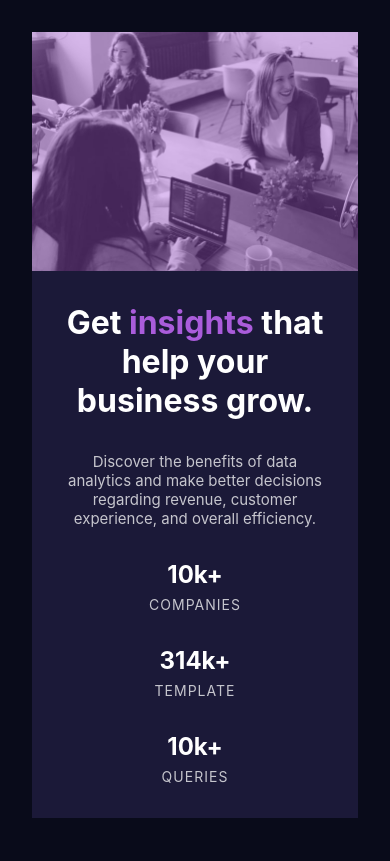
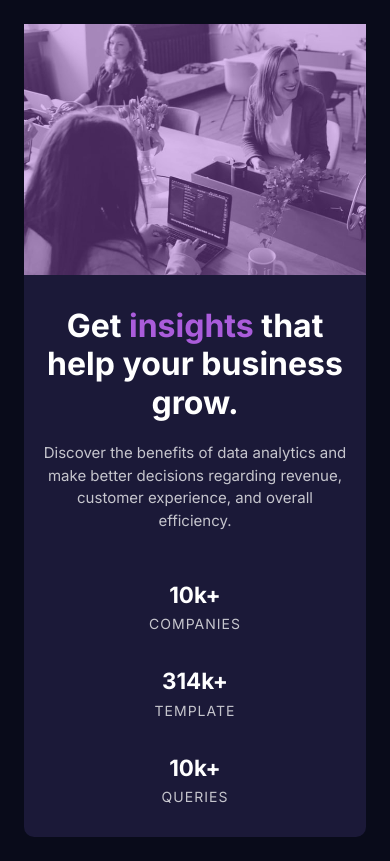
Before and after one commit to Ariyavasanth/Stats-preview-card-component, a plain HTML site: page index.html in a window 390 px wide. Drawn offline with Linux system fonts and the light colour scheme; a web font is replaced by a local one.

Commit message:
feat:mobile view successfull

```diff
--- a/index.html
+++ b/index.html
@@ -3,55 +3,56 @@
 <head>
   <meta charset="UTF-8">
   <meta name="viewport" content="width=device-width, initial-scale=1.0"> <!-- displays site properly based on user's device -->
+  <link rel="icon" type="image/png" sizes="32x32" href="./images/favicon-32x32.png">
+  <title>Frontend Mentor | Stats preview card component</title>
+  <link rel="preconnect" href="https://fonts.googleapis.com">
+  <link rel="preconnect" href="https://fonts.gstatic.com" crossorigin>
+  <link href="https://fonts.googleapis.com/css2?family=Inter:ital,opsz,wght@0,14..32,100..900;1,14..32,100..900&family=Lexend+Deca:wght@100..900&display=swap" rel="stylesheet">
+  <link rel = "stylesheet" href = "style.css">
 
-  <link rel="icon" type="image/png" sizes="32x32" href="./images/favicon-32x32.png">
-
-  <title>Frontend Mentor | Stats preview card component</title>
-  <link rel = "stylesheet" href = "style.css">
 
 
 </head>
 <body>
-  <div class = "wrapper">
+  <main class = "wrapper">
 
-    <div class = "image_box">
-    <picture>
-      <source media="(min-width: 400px)" srcset = "images/image-header-desktop.jpg"  alt="people-Image-desktop">
-
-      <img src = "images/image-header-mobile.jpg" alt = "people-Image-mobile">
-    </picture>
-    </div>
+    <section class="image_box">
+      <picture>
+        <!-- Desktop Image -->
+        <source media="(min-width: 400px)" srcset="./images/image-header-desktop.jpg">
+        <!-- Fallback to Mobile Image -->
+        <img src="images/image-header-mobile.jpg" alt="People working together">
+      </picture>
+    </section>
 
 
-    <div class = "business_content">
-      <h1 class = "business_content__quote business__txt">Get <span class = "insight">insights</span> that help your business grow.</h1>
-
-      <p class = "business_content__services business__txt">Discover the benefits of data analytics and make better decisions regarding revenue, customer
+    <section class = "business_content">
+      <h1 class = "business_content__quote txt-padding-bottom business__txt">Get <span class = "insight">insights</span> that help your business grow.</h1>
+      <p class = "business_content__services txt-padding-bottom business__txt">Discover the benefits of data analytics and make better decisions regarding revenue, customer
         experience, and overall efficiency.</p>
 
       <div class="business_content__network business__txt">
         <ul class="network">
           <li>
-            <h1>10k+</h1>
+            <p>10k+</p>
             <p><span>COMPANIES</span></p>
           </li>
 
           <li>
-            <h1>314k+</h1>
+            <p>314k+</p>
             <p><span>TEMPLATE</span></p>
           </li>
 
           <li>
-            <h1>10k+</h1>
+            <p>10k+</p>
             <p><span>QUERIES</span></p>
           </li>
         </ul>
       </div>
-    </div>
 
+    </section>
 
-
-  </div>
+  </main>
 
 </body>
 </html>
--- a/style.css
+++ b/style.css
@@ -1,5 +1,27 @@
-@import url(https://fonts.google.com/specimen/Inter);
-@import url(https://fonts.google.com/specimen/Lexend+Deca);
+/* 1. Use a more-intuitive box-sizing model */
+*, *::before, *::after {
+  box-sizing: border-box;
+}
+
+
+
+body {
+  /* 3. Add accessible line-height */
+  line-height:1.5;
+
+}
+
+/* 5. Improve media defaults */
+img, picture, video, canvas, svg {
+  display: block;
+  max-width: 100%;
+}
+
+/* 6. Inherit fonts for form controls */
+input, button, textarea, select {
+  font: inherit;
+}
+
 
 
 :root{
@@ -30,50 +52,77 @@ body{
 
 .wrapper{
     background-color: var(--clr-Dark_desaturated_blue);
-    margin:2rem;
+    margin:1.5rem;
+    border-radius:10px;
+
+
 }
 
 
 .image_box{
     max-width:100%;
     background-color: var(--clr-Soft_violet);
-}
-
-img{
-    width:100%;
-    opacity:0.6;
-    display: block;
-}
-
-.business__txt{
-    text-align: center;
-    margin: 2rem;
-
 
 }
 
+
+
+img{
+    opacity:0.6;
+
+}
+
+.business_content{
+    padding:2rem 1rem 0rem 1rem;
+}
+.business__txt{
+    text-align: center;
+}
+
 .business_content__quote{
-    color:var(--clr-White)
+    color:var(--clr-White);
+    font-size:2rem;
+    line-height: 1.2;
 
+}
+
+/* .business_content__services{
+    max-width:18.75rem;
+
+} */
+
+.txt-padding-bottom{
+    padding-bottom: 1.25rem;
 }
 
 .insight{
     color: var(--clr-Soft_violet);
 }
 
+.network{
+    padding-top:1.6rem;
+}
+
 
 .network li{
     list-style:none;
-    margin-bottom:2rem;
+    padding-bottom:1.8rem;
+}
+
+.network li p:nth-child(1){
+    color:var(--clr-White);
+    font-weight:700;
+    font-size:1.4rem;
+
 }
 
 li h1{
     font-size:1.500rem;
-    margin-bottom:0.313rem;
+    /* margin-bottom:0.313rem; */
 }
 
 .business_content__services{
-    font-size: 15px;
+    font-size: 0.938rem;
 }
 
 li h1{
@@ -90,40 +139,35 @@ li p span{
 
 }
 
-@media screen and  (min-width:400px){
+ @media screen and  (min-width:450px){
     .wrapper{
-        display: grid;
-        grid-template-columns: 1fr 1fr;
-        max-width:800px;
+        display:flex;
+        flex-direction:row-reverse;
+        max-width:50rem;
         place-content:center;
+
     }
 
     .business__txt{
         text-align:left ;
     }
 
-    .network li{
-        list-style:none;
-        margin-bottom:2rem;
-    }
+
 
     .network{
         display: flex;
         justify-content: center;
         align-items: center;
     }
+
     .business_content{
-        padding: 1.25rem;
+        padding: 4rem 4rem 2.5rem 4rem;
     }
 
     li{
         flex-grow: 2;
     }
 
-    img {
-        width: 100%;
-        opacity: 0.6;
-        display: block;
-    }
 
-}
+
+} */
```
